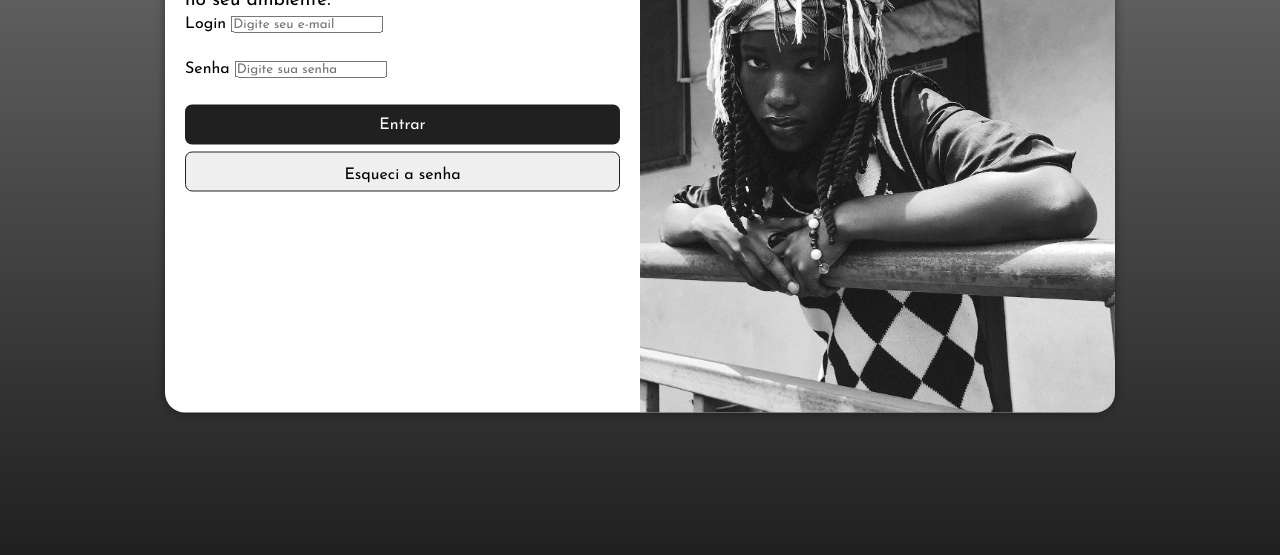
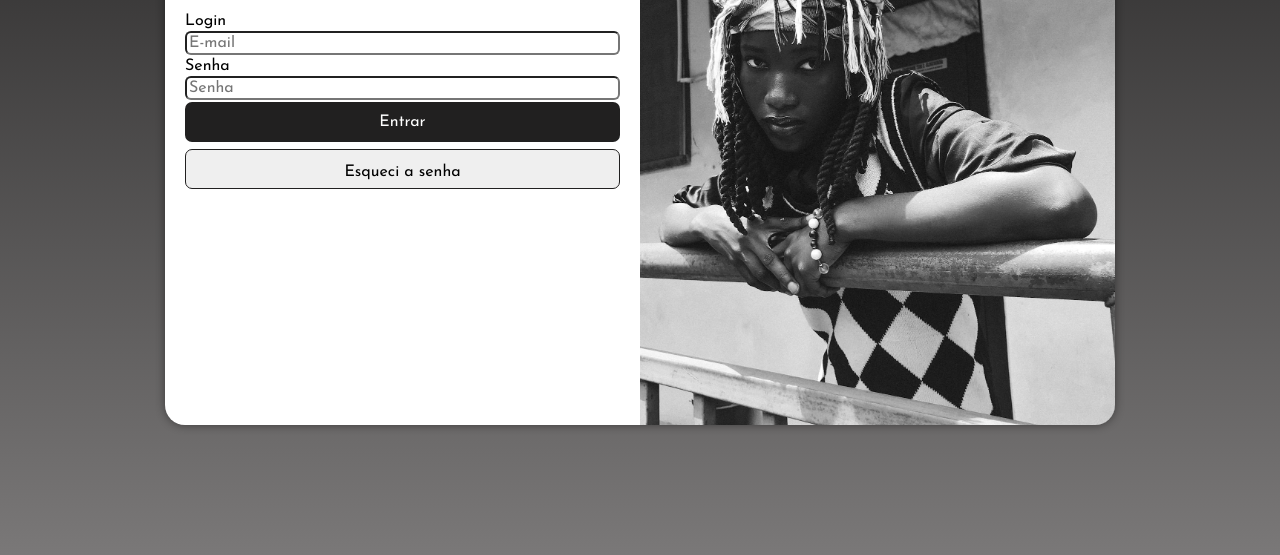
Before and after one commit to nyersand/projeto-login, a plain HTML site: page index.html in a window 1280 px wide. Shown: the part 245-800 px from the top of the page. Drawn offline with Linux system fonts and the light colour scheme.

Commit message:
finalizei o formulário

```diff
--- a/index.html
+++ b/index.html
@@ -19,11 +19,11 @@
                 <form action="login.php" method="post" autocomplete="on">
                     <div class="campo">
                         <label for="login">Login</label>
-                        <input type="email" name="login" id="ilogin" placeholder="Digite seu e-mail" autocomplete="email" required maxlength="40">
+                        <input type="email" name="login" id="ilogin" placeholder="E-mail" autocomplete="email" required maxlength="40">
                     </div>
                     <div class="campo">
                         <label for="isenha">Senha</label>
-                        <input type="password" name="Senha" id="isenha" placeholder="Digite sua senha" autocomplete="current-password" required minlength="8" maxlength="20">
+                        <input type="password" name="Senha" id="isenha" placeholder="Senha" autocomplete="current-password" required minlength="8" maxlength="20">
                     </div>
                     <input class="entrar" type="submit" value="Entrar">
                     <button>Esqueci a senha</button>
--- a/style/media-query.css
+++ b/style/media-query.css
@@ -1,13 +1,14 @@
 @charset "UTF-8";
 
 @media screen and (min-width: 768px) and (max-width: 992px) {
-
+    /* TABLETS */
     body{
         background-image: linear-gradient(to bottom, #212020, #000);
     }
 
     .login{
         width: 80vw;
+        height: 430px;
     }
 
     .imagem{
@@ -23,13 +24,14 @@
 }
 
 @media screen and (min-width: 992px) {
-
+        /* Desktop */
     body{
-    background-image: linear-gradient(to top, #212020, #7a7878);
+    background-image: linear-gradient(to bottom, #212020, #7a7878);
     }
 
     .login{
         width: 950px;
+        height: 540px;
     }
 
     .imagem{
@@ -49,5 +51,6 @@
 
     .formulário p{
         font-size: 1.2em;
+        margin: 15px 0;
     }
 }
--- a/style/style.css
+++ b/style/style.css
@@ -37,7 +37,6 @@ main{
     height: 515px;
     border-radius: 20px;
     box-shadow: 0px 0px 10px rgba(0, 0, 0, 0.436);
-
     transition: width .3s, height .3s;
     transition-timing-function: ease;
 }
@@ -62,13 +61,21 @@ main{
 }
 
 .formulário p{
-    font-size: 0.8em;
+    font-size: 0.9em;
 }
 
 .campo{
     height: 40px;
     border-radius: 5px;
     margin: 5px 0px;
+}
+
+.campo input{
+    font-size: 1em;
+    width: 100%;
+    height: 60%;
+    border-radius: 6px;
+    padding: 2px;
 }
 
 .entrar{
@@ -84,9 +91,9 @@ main{
 }
 
 .entrar:hover{
-    transition: .4s;
     background-color: #575555;
     color: black;
+    transition: .4s;
 }
 
 button{
```
